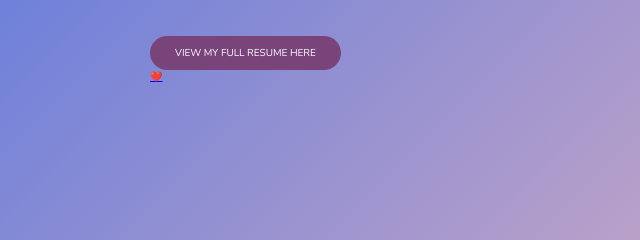
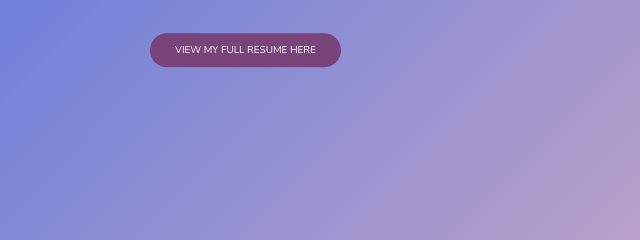
Before and after one commit to AmelieHaefeleUniversity/AmelieHaefeleUniversity.github.io, a plain HTML site: page index.html in a window 1280 px wide. Shown: the part 370-610 px from the top of the page, 0-640 px from the left. Drawn offline with nearby package versions, Linux system fonts and the light colour scheme; a script that the page names is missing; a web font is replaced by a local one.

Commit message:
removed heart button

```diff
--- a/index.html
+++ b/index.html
@@ -84,9 +84,6 @@
                 </p>
                 <div class="cta">
                 <a href="https://www.dropbox.com/scl/fi/m9f93ftggsel96i3cl26s/Amelie-Haefele-Resume-Oct-2023.pdf?rlkey=56msutgve5662efdgo53xnhso&dl=1" class="btn" style="text-decoration:none;">View my full Resume Here</a>
-
-                <br>
-                <a href="love.html" class="heart-button">❤️</a>
             </div>
             </div>
         </div>
```
